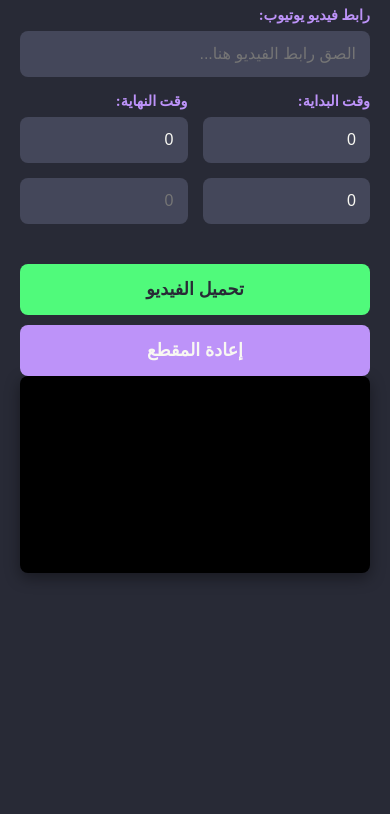
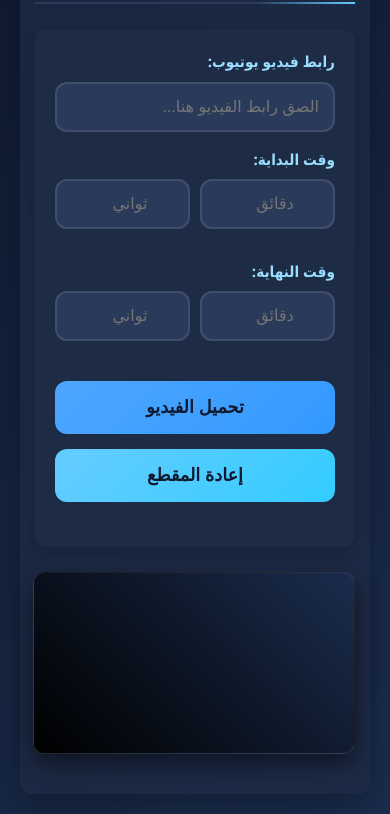
Before and after one commit to Osama-mitwaly/Englishforadults-, a plain HTML site: page index.html in a window 390 px wide. Shown: the part 86-900 px from the top of the page. Before the commit the page ends 844 px from the top, so only its background shows below. Drawn offline with Linux system fonts and the light colour scheme.

Commit message:
Refactor styles and layout for improved UI
Updated styles for better aesthetics and responsiveness. Enhanced input fields and button designs.

```diff
--- a/index.html
+++ b/index.html
@@ -6,64 +6,102 @@
     <title>مشغل يوتيوب المخصص</title>
 
     <style>
-        /* إعدادات أساسية لضمان استخدام كامل المساحة بشكل صحيح */
         :root {
-            --bg-color: #282a36;      /* خلفية داكنة */
-            --text-color: #f8f8f2;   /* نص فاتح */
-            --input-bg: #44475a;     /* خلفية حقول الإدخال */
-            --accent-1: #50fa7b;     /* أخضر لامع (للزر الأساسي) */
-            --accent-2: #bd93f9;     /* بنفسجي (للعناوين والزر الثانوي) */
-            --border-radius: 8px;
+            --bg-color: #0f1a30;      /* خلفية زرقاء داكنة */
+            --card-bg: #1e2b45;       /* خلفية البطاقات */
+            --text-color: #e6f0ff;    /* نص أزرق فاتح */
+            --input-bg: #2a3a5a;      /* خلفية حقول الإدخال */
+            --accent-1: #4da6ff;      /* أزرق فاتح (للزر الأساسي) */
+            --accent-2: #66ccff;      /* أزرق سماوي (للعناوين والزر الثانوي) */
+            --accent-3: #99ddff;      /* أزرق فاتح للتأكيد */
+            --border-radius: 12px;
+            --transition: all 0.3s ease;
         }
 
         body {
-            font-family: -apple-system, BlinkMacSystemFont, "Segoe UI", Roboto, "Helvetica Neue", Arial, sans-serif;
-            background-color: var(--bg-color);
+            font-family: 'Segoe UI', Tahoma, Geneva, Verdana, sans-serif;
+            background: linear-gradient(135deg, var(--bg-color) 0%, #1a2c4d 100%);
             color: var(--text-color);
             padding: 20px;
             margin: 0;
-            box-sizing: border-box; /* لضمان عدم تجاوز العناصر للحواف */
+            min-height: 100vh;
+            box-sizing: border-box;
+            line-height: 1.6;
+        }
+
+        .container {
+            max-width: 800px;
+            margin: 0 auto;
+            background-color: rgba(30, 43, 69, 0.8);
+            backdrop-filter: blur(10px);
+            border-radius: var(--border-radius);
+            padding: 25px;
+            box-shadow: 0 10px 30px rgba(0, 0, 0, 0.3);
         }
 
         h3 {
             text-align: center;
             color: var(--accent-2);
+            padding-bottom: 15px;
+            margin-top: 0;
+            margin-bottom: 25px;
+            font-size: 1.8rem;
             border-bottom: 2px solid var(--input-bg);
-            padding-bottom: 10px;
+            position: relative;
+        }
+
+        h3::after {
+            content: '';
+            position: absolute;
+            bottom: -2px;
+            right: 0;
+            width: 100px;
+            height: 2px;
+            background: linear-gradient(to left, var(--accent-2), transparent);
+        }
+
+        .input-section {
+            background-color: var(--card-bg);
+            padding: 20px;
+            border-radius: var(--border-radius);
+            margin-bottom: 25px;
+            box-shadow: 0 5px 15px rgba(0, 0, 0, 0.2);
         }
 
         /* حاوية المشغل */
         #player {
             width: 100%;
             aspect-ratio: 16 / 9;
-            background-color: #000;
+            background: linear-gradient(45deg, #000 0%, #1a2c4d 100%);
             border-radius: var(--border-radius);
-            overflow: hidden; /* لإخفاء زوايا الفيديو الحادة */
-            box-shadow: 0 5px 15px rgba(0, 0, 0, 0.4);
+            overflow: hidden;
+            box-shadow: 0 10px 25px rgba(0, 0, 0, 0.5);
             margin-bottom: 25px;
+            border: 1px solid rgba(255, 255, 255, 0.1);
         }
 
         /* تسميات الحقول */
         label {
             display: block;
             margin-bottom: 8px;
-            font-weight: bold;
-            font-size: 0.9rem;
-            color: var(--accent-2);
+            font-weight: 600;
+            font-size: 0.95rem;
+            color: var(--accent-3);
         }
 
         /* جميع حقول الإدخال */
         input[type="text"],
         input[type="number"] {
             width: 100%;
-            padding: 12px;
+            padding: 14px;
             margin-bottom: 15px;
             background-color: var(--input-bg);
             color: var(--text-color);
-            border: 2px solid transparent; /* إطار شفاف كقاعدة */
+            border: 2px solid rgba(255, 255, 255, 0.1);
             border-radius: var(--border-radius);
-            box-sizing: border-box; /* لضمان أن padding لا يغير العرض */
+            box-sizing: border-box;
             font-size: 1rem;
+            transition: var(--transition);
         }
 
         /* تغيير لون الإطار عند التركيز على الحقل */
@@ -71,72 +109,206 @@
         input[type="number"]:focus {
             outline: none;
             border-color: var(--accent-2);
+            box-shadow: 0 0 0 3px rgba(102, 204, 255, 0.2);
         }
 
         /* تنسيق شبكي لحقول الوقت */
         .controls {
             display: grid;
-            grid-template-columns: 1fr 1fr; /* عمودين متساويين */
-            gap: 15px; /* مسافة بين العمودين */
+            grid-template-columns: 1fr 1fr;
+            gap: 20px;
             margin-bottom: 25px;
         }
 
+        .time-inputs {
+            display: flex;
+            gap: 10px;
+        }
+
+        .time-inputs input {
+            flex: 1;
+            text-align: center;
+        }
+
         /* الأزرار */
+        .buttons {
+            display: flex;
+            gap: 15px;
+            margin-bottom: 25px;
+        }
+
         button {
-            width: 100%;
-            padding: 15px;
+            flex: 1;
+            padding: 16px;
             border: none;
             border-radius: var(--border-radius);
             font-size: 1.1rem;
             font-weight: bold;
             cursor: pointer;
-            transition: transform 0.1s ease; /* تأثير بسيط عند الضغط */
+            transition: var(--transition);
+            position: relative;
+            overflow: hidden;
+        }
+
+        button::after {
+            content: '';
+            position: absolute;
+            top: 50%;
+            left: 50%;
+            width: 5px;
+            height: 5px;
+            background: rgba(255, 255, 255, 0.5);
+            opacity: 0;
+            border-radius: 100%;
+            transform: scale(1, 1) translate(-50%);
+            transform-origin: 50% 50%;
+        }
+
+        button:focus:not(:active)::after {
+            animation: ripple 1s ease-out;
+        }
+
+        @keyframes ripple {
+            0% {
+                transform: scale(0, 0);
+                opacity: 0.5;
+            }
+            100% {
+                transform: scale(20, 20);
+                opacity: 0;
+            }
+        }
+
+        button:hover {
+            transform: translateY(-3px);
+            box-shadow: 0 7px 15px rgba(0, 0, 0, 0.3);
         }
 
         button:active {
-            transform: scale(0.98); /* تصغير الزر قليلاً عند الضغط */
+            transform: translateY(-1px);
         }
 
         /* تخصيص لون كل زر */
         #load-video {
-            background-color: var(--accent-1); /* أخضر */
-            color: var(--bg-color); /* نص داكن ليناسب الخلفية الفاتحة */
-            margin-bottom: 10px; /* مسافة بين الزرين */
+            background: linear-gradient(135deg, var(--accent-1) 0%, #3399ff 100%);
+            color: #0f1a30;
         }
 
         #replay-segment {
-            background-color: var(--accent-2); /* بنفسجي */
-            color: var(--text-color);
+            background: linear-gradient(135deg, var(--accent-2) 0%, #33ccff 100%);
+            color: #0f1a30;
         }
 
+        /* تصميم متجاوب */
+        @media (max-width: 768px) {
+            .container {
+                padding: 15px;
+            }
+
+            .controls {
+                grid-template-columns: 1fr;
+                gap: 15px;
+            }
+
+            .buttons {
+                flex-direction: column;
+            }
+
+            h3 {
+                font-size: 1.5rem;
+            }
+        }
     </style>
 </head>
 <body>
 
+    <div class="container">
         <h3>مشغل يوتيوب المخصص</h3>
 
+        <div class="input-section">
             <label for="video-url">رابط فيديو يوتيوب:</label>
             <input type="text" id="video-url" placeholder="الصق رابط الفيديو هنا...">
 
             <div class="controls">
                 <div>
                     <label>وقت البداية:</label>
-            <input type="number" id="start-min" placeholder="دقائق" value="0">
-            <input type="number" id="start-sec" placeholder="ثواني" value="0">
+                    <div class="time-inputs">
+                        <input type="number" id="start-min" placeholder="دقائق" min="0">
+                        <input type="number" id="start-sec" placeholder="ثواني" min="0" max="59">
+                    </div>
                 </div>
                 <div>
                     <label>وقت النهاية:</label>
-            <input type="number" id="end-min" placeholder="دقائق" value="0">
-            <input type="number" id="end-sec" placeholder="0">
+                    <div class="time-inputs">
+                        <input type="number" id="end-min" placeholder="دقائق" min="0">
+                        <input type="number" id="end-sec" placeholder="ثواني" min="0" max="59">
+                    </div>
                 </div>
             </div>
 
+            <div class="buttons">
                 <button id="load-video">تحميل الفيديو</button>
                 <button id="replay-segment">إعادة المقطع</button>
+            </div>
+        </div>
 
         <div id="player"></div>
+    </div>
 
     <script src="https://www.youtube.com/iframe_api"></script>
-    <script src="main.js"></script>
+    <script>
+        // الحفاظ على منطق الجافاسكريبت الأصلي
+        let player;
+        let startTime = 0;
+        let endTime = 0;
+
+        function onYouTubeIframeAPIReady() {
+            player = new YT.Player('player', {
+                height: '100%',
+                width: '100%',
+                playerVars: {
+                    'playsinline': 1
+                }
+            });
+        }
+
+        document.getElementById('load-video').addEventListener('click', function() {
+            const videoUrl = document.getElementById('video-url').value;
+            const videoId = extractVideoId(videoUrl);
+
+            if (videoId) {
+                // حساب وقت البداية والنهاية
+                const startMin = parseInt(document.getElementById('start-min').value) || 0;
+                const startSec = parseInt(document.getElementById('start-sec').value) || 0;
+                const endMin = parseInt(document.getElementById('end-min').value) || 0;
+                const endSec = parseInt(document.getElementById('end-sec').value) || 0;
+
+                startTime = startMin * 60 + startSec;
+                endTime = endMin * 60 + endSec;
+
+                // تحميل الفيديو
+                player.loadVideoById({
+                    'videoId': videoId,
+                    'startSeconds': startTime,
+                    'endSeconds': endTime
+                });
+            } else {
+                alert('يرجى إدخال رابط فيديو يوتيوب صحيح');
+            }
+        });
+
+        document.getElementById('replay-segment').addEventListener('click', function() {
+            if (player && player.seekTo) {
+                player.seekTo(startTime);
+                player.playVideo();
+            }
+        });
+
+        function extractVideoId(url) {
+            const regExp = /^.*((youtu.be\/)|(v\/)|(\/u\/\w\/)|(embed\/)|(watch\?))\??v?=?([^#&?]*).*/;
+            const match = url.match(regExp);
+            return (match && match[7].length === 11) ? match[7] : false;
+        }
+    </script>
 </body>
     </html>
```
Lines whose indentation alone changed are shown as unchanged.
